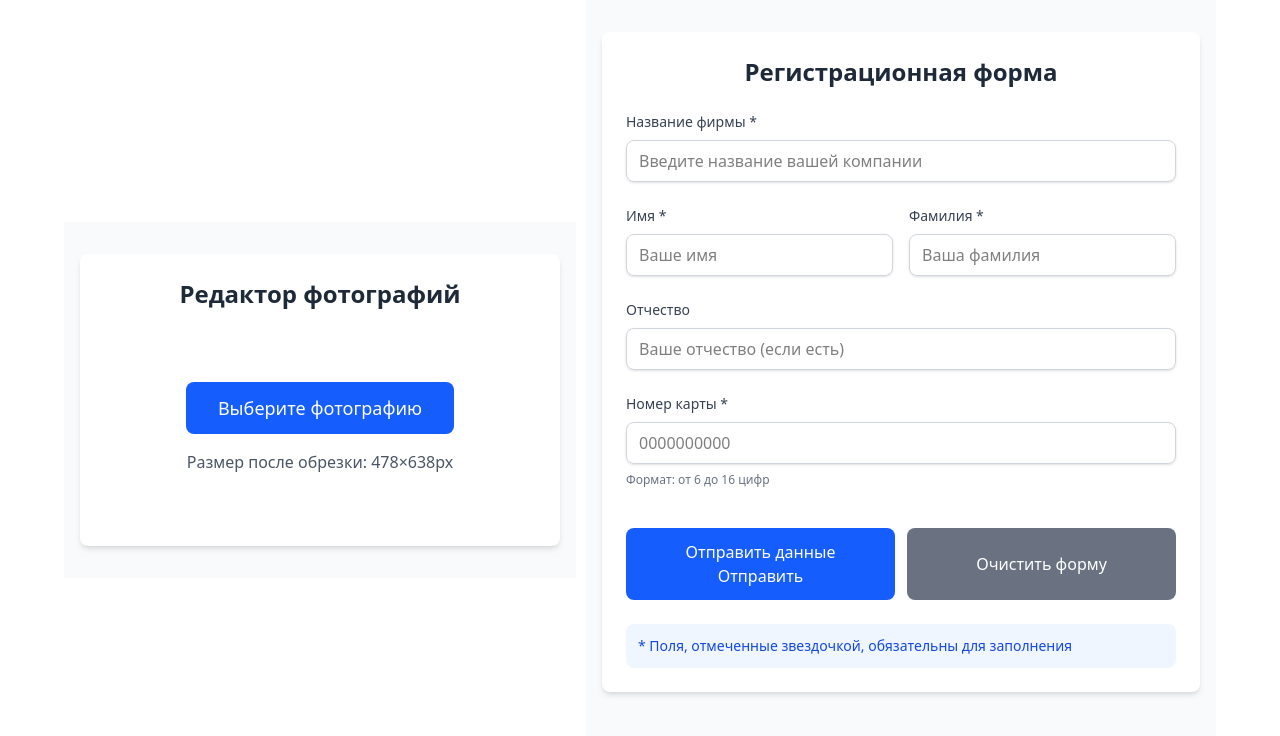
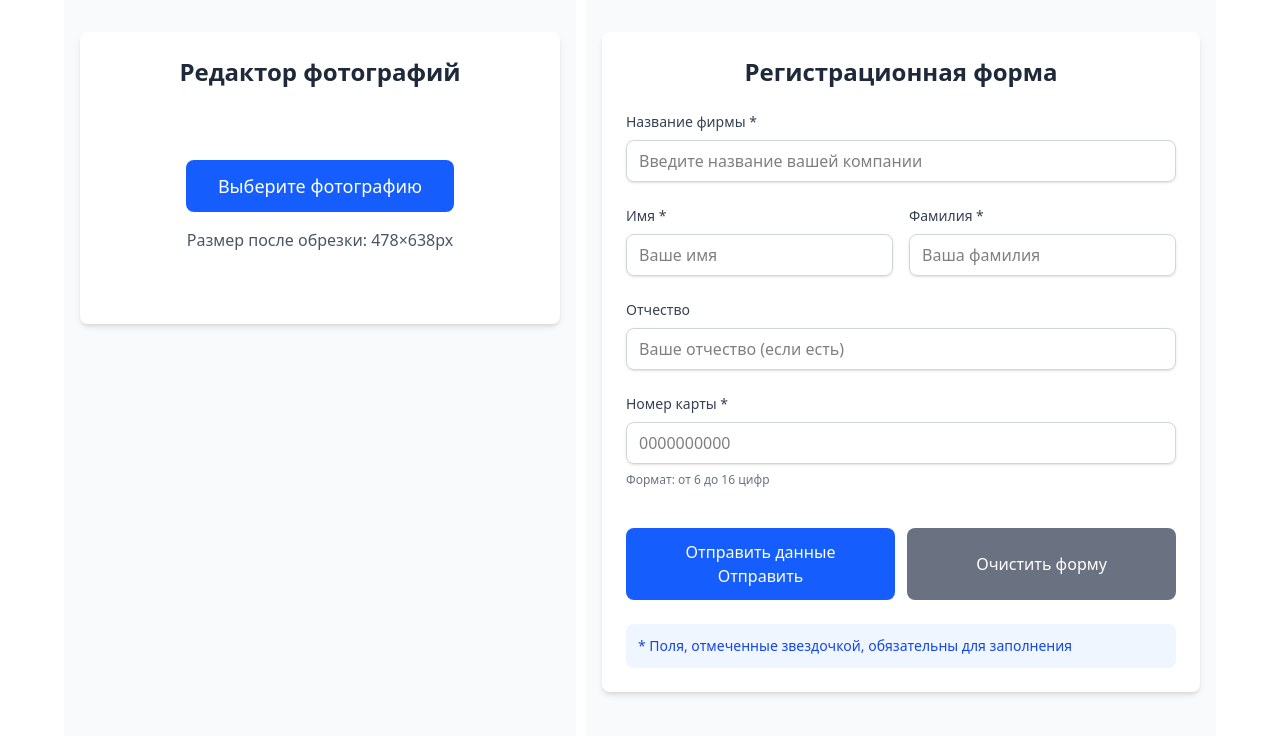
Before and after one commit to lexxmg/photo-pass, a React (Vite) app: page / in a window 1280 px wide. Shown: the top 736 px of the page. Built offline with nearby package versions, Linux system fonts and the light colour scheme.

Commit message:
distraction

```diff
--- a/src/App.tsx
+++ b/src/App.tsx
@@ -1,22 +1,25 @@
-import { useState } from 'react';
 import { ImageCropper } from './ui/ImageCropper';
 import { UserForm } from './ui/UserForm';
+import { useImageCropper } from './bll/useImageCropper';
 //import testPhoto from './assets/test_image.jpg';
 
+const TARGET_WIDTH = 478;
+const TARGET_HEIGHT = 638;
+
 export function App() {
-  const [isReset, setIsReset] = useState<boolean>(false);
+  const imageCropperControl = useImageCropper(TARGET_WIDTH, TARGET_HEIGHT);
 
   const formSubmit = (): void => {
-    setIsReset(true);
+    imageCropperControl.imageReset();
   };
 
   return (
     <div className="m-auto max-w-6xl max-lg:px-2">
       <div className="flex min-h-screen gap-2.5 max-md:flex-wrap">
-        <ImageCropper isReset={isReset} />
+        <ImageCropper imageCropperControl={imageCropperControl} />
 
         <div className="w-full">
-          <UserForm formSubmit={formSubmit} />
+          <UserForm formSubmit={formSubmit} croppedImage={imageCropperControl.croppedImageBlob} />
         </div>
       </div>
     </div>
--- /dev/null
+++ b/src/bll/useImageCropper.tsx
@@ -0,0 +1,125 @@
+import { useState, useRef, useCallback, type ChangeEvent, type RefObject } from 'react';
+import { type Point, type Area } from 'react-easy-crop';
+import { getCroppedImg } from '../utils/cropUtils';
+
+export type ImageCropperControl = {
+  imageSrc: string | null;
+  crop: Point;
+  zoom: number;
+  croppedAreaPixels: Area | null;
+  croppedImage: string | null;
+  croppedImageBlob: Blob | null;
+  fileInputRef: RefObject<HTMLInputElement | null>;
+  onFileChange: (e: ChangeEvent<HTMLInputElement>) => void;
+  onCropComplete: (_croppedArea: Area, croppedAreaPixels: Area) => void;
+  showCroppedImage: () => Promise<void>;
+  downloadImage: () => void;
+  handleNewImage: () => void;
+  imageReset: () => void;
+  backToEdit: () => void;
+  setCrop: ({}: Point) => void;
+  setZoom: (zoom: number) => void;
+};
+
+export function useImageCropper(targetWidth: number, targetHeight: number): ImageCropperControl {
+  const [imageSrc, setImageSrc] = useState<string | null>(null);
+  const [crop, setCrop] = useState<Point>({ x: 0, y: 0 });
+  const [zoom, setZoom] = useState<number>(1);
+  const [croppedAreaPixels, setCroppedAreaPixels] = useState<Area | null>(null);
+  const [croppedImage, setCroppedImage] = useState<string | null>(null);
+  const [croppedImageBlob, setCroppedImageBlob] = useState<Blob | null>(null);
+  const fileInputRef = useRef<HTMLInputElement>(null);
+
+  const onFileChange = useCallback((e: ChangeEvent<HTMLInputElement>) => {
+    if (e.target.files && e.target.files.length > 0) {
+      const file = e.target.files[0];
+      const reader = new FileReader();
+
+      reader.addEventListener('load', () => {
+        if (typeof reader.result === 'string') {
+          setImageSrc(reader.result);
+          setCrop({ x: 0, y: 0 });
+          setZoom(1.01);
+          setCroppedImage(null);
+        }
+      });
+
+      reader.readAsDataURL(file);
+      e.target.value = '';
+    }
+  }, []);
+
+  const onCropComplete = useCallback((_croppedArea: Area, croppedAreaPixels: Area) => {
+    setCroppedAreaPixels(croppedAreaPixels);
+  }, []);
+
+  const showCroppedImage = useCallback(async () => {
+    // Проверяем, что imageSrc и croppedAreaPixels не null
+    if (!imageSrc || !croppedAreaPixels) {
+      console.error('Image source or crop area is missing');
+      return;
+    }
+
+    try {
+      const croppedImageUrl = await getCroppedImg(imageSrc, croppedAreaPixels, targetWidth, targetHeight);
+      setCroppedImage(croppedImageUrl.url);
+      setCroppedImageBlob(croppedImageUrl.blob);
+    } catch (e) {
+      console.error('Ошибка при обрезке:', e);
+      alert('Ошибка при обрезке изображения');
+    }
+  }, [imageSrc, croppedAreaPixels]);
+
+  const downloadImage = useCallback(() => {
+    if (croppedImage) {
+      const link = document.createElement('a');
+      link.download = 'cropped-image.jpg';
+      link.href = croppedImage;
+      document.body.appendChild(link);
+      link.click();
+      document.body.removeChild(link);
+    }
+  }, [croppedImage]);
+
+  const handleNewImage = useCallback(() => {
+    setImageSrc(null);
+    setCroppedImage(null);
+    setCrop({ x: 0, y: 0 });
+    setZoom(1);
+    fileInputRef.current?.click();
+  }, []);
+
+  const imageReset = useCallback(() => {
+    setImageSrc(null);
+    setCroppedImage(null);
+    setCrop({ x: 0, y: 0 });
+    setZoom(1);
+    if (fileInputRef.current) {
+      fileInputRef.current.value = ''; // Это сбрасывает значение input[type="file"]
+      console.log(fileInputRef.current.value);
+    }
+  }, []);
+
+  const backToEdit = useCallback(() => {
+    setCroppedImage(null);
+  }, []);
+
+  return {
+    imageSrc,
+    crop,
+    zoom,
+    croppedAreaPixels,
+    croppedImage,
+    croppedImageBlob,
+    fileInputRef,
+    onFileChange,
+    onCropComplete,
+    showCroppedImage,
+    downloadImage,
+    handleNewImage,
+    imageReset,
+    backToEdit,
+    setCrop,
+    setZoom,
+  };
+}
--- a/src/ui/ImageCropper.tsx
+++ b/src/ui/ImageCropper.tsx
@@ -1,105 +1,25 @@
-import { useState, useCallback, useRef, type ChangeEvent } from 'react';
 import Cropper from 'react-easy-crop';
-import { type Point, type Area } from 'react-easy-crop';
-import { getCroppedImg } from '../utils/cropUtils';
-
-type Props = {
-  isReset: boolean;
-};
+import { type ImageCropperControl } from '../bll/useImageCropper';
 
 const TARGET_WIDTH = 478;
 const TARGET_HEIGHT = 638;
 
-export const ImageCropper = ({ isReset }: Props) => {
-  const [imageSrc, setImageSrc] = useState<string | null>(null);
-  const [crop, setCrop] = useState<Point>({ x: 0, y: 0 });
-  const [zoom, setZoom] = useState<number>(1);
-  const [croppedAreaPixels, setCroppedAreaPixels] = useState<Area | null>(null);
-  const [croppedImage, setCroppedImage] = useState<string | null>(null);
-  const fileInputRef = useRef<HTMLInputElement>(null);
+type Props = {
+  imageCropperControl: ImageCropperControl;
+};
 
-  const onFileChange = useCallback((e: ChangeEvent<HTMLInputElement>) => {
-    if (e.target.files && e.target.files.length > 0) {
-      const file = e.target.files[0];
-      const reader = new FileReader();
+export const ImageCropper = ({ imageCropperControl }: Props) => {
+  return (
+    <div className="min-w-lg bg-gray-50 px-4 py-8 max-md:min-w-full">
+      <div className="mx-auto max-w-2xl rounded-lg bg-white p-6 shadow-md">
+        {!imageCropperControl.croppedImage && <h2 className="mb-6 text-center text-2xl font-bold text-gray-800">Редактор фотографий</h2>}
 
-      reader.addEventListener('load', () => {
-        if (typeof reader.result === 'string') {
-          setImageSrc(reader.result);
-          setCrop({ x: 0, y: 0 });
-          setZoom(1.01);
-          setCroppedImage(null);
-        }
-      });
+        <input type="file" accept="image/*" onChange={imageCropperControl.onFileChange} ref={imageCropperControl.fileInputRef} className="hidden" />
 
-      reader.readAsDataURL(file);
-      e.target.value = '';
-    }
-  }, []);
-
-  const onCropComplete = useCallback((_croppedArea: Area, croppedAreaPixels: Area) => {
-    setCroppedAreaPixels(croppedAreaPixels);
-  }, []);
-
-  const showCroppedImage = useCallback(async () => {
-    // Проверяем, что imageSrc и croppedAreaPixels не null
-    if (!imageSrc || !croppedAreaPixels) {
-      console.error('Image source or crop area is missing');
-      return;
-    }
-
-    try {
-      const croppedImageUrl = await getCroppedImg(imageSrc, croppedAreaPixels, TARGET_WIDTH, TARGET_HEIGHT);
-      setCroppedImage(croppedImageUrl);
-    } catch (e) {
-      console.error('Ошибка при обрезке:', e);
-      alert('Ошибка при обрезке изображения');
-    }
-  }, [imageSrc, croppedAreaPixels]);
-
-  const downloadImage = useCallback(() => {
-    if (croppedImage) {
-      const link = document.createElement('a');
-      link.download = 'cropped-image.jpg';
-      link.href = croppedImage;
-      document.body.appendChild(link);
-      link.click();
-      document.body.removeChild(link);
-    }
-  }, [croppedImage]);
-
-  const handleNewImage = useCallback(() => {
-    setImageSrc(null);
-    setCroppedImage(null);
-    setCrop({ x: 0, y: 0 });
-    setZoom(1);
-    fileInputRef.current?.click();
-  }, []);
-
-  const imageReset = () => {
-    setImageSrc(null);
-    setCroppedImage(null);
-    setCrop({ x: 0, y: 0 });
-    setZoom(1);
-  };
-
-  if (isReset && imageSrc) imageReset();
-
-  const backToEdit = useCallback(() => {
-    setCroppedImage(null);
-  }, []);
-
-  return (
-    <div className="m-auto min-w-lg bg-gray-50 px-4 py-8 max-md:min-w-full">
-      <div className="mx-auto max-w-2xl rounded-lg bg-white p-6 shadow-md">
-        {!croppedImage && <h2 className="mb-6 text-center text-2xl font-bold text-gray-800">Редактор фотографий</h2>}
-
-        <input type="file" accept="image/*" onChange={onFileChange} ref={fileInputRef} className="hidden" />
-
-        {!imageSrc && (
+        {!imageCropperControl.imageSrc && (
           <div className="py-12 text-center">
             <button
-              onClick={() => fileInputRef.current?.click()}
+              onClick={() => imageCropperControl.fileInputRef.current?.click()}
               className="rounded-lg bg-blue-600 px-8 py-3 text-lg font-medium text-white transition duration-200 hover:bg-blue-700"
             >
               Выберите фотографию
@@ -110,34 +30,34 @@ export const ImageCropper = ({ isReset }: Props) => {
           </div>
         )}
 
-        {imageSrc && !croppedImage && (
+        {imageCropperControl.imageSrc && !imageCropperControl.croppedImage && (
           <div className="space-y-6">
             <div className="rounded-lg bg-gray-100 p-4">
               <h3 className="mb-3 text-lg font-semibold text-gray-800">Обрежьте изображение</h3>
 
               <div className="relative h-100 overflow-hidden rounded-lg bg-gray-200 max-[25rem]:h-62.5">
                 <Cropper
-                  image={imageSrc}
-                  crop={crop}
-                  zoom={zoom}
+                  image={imageCropperControl.imageSrc}
+                  crop={imageCropperControl.crop}
+                  zoom={imageCropperControl.zoom}
                   aspect={TARGET_WIDTH / TARGET_HEIGHT}
-                  onCropChange={setCrop}
-                  onZoomChange={setZoom}
-                  onCropComplete={onCropComplete}
+                  onCropChange={imageCropperControl.setCrop}
+                  onZoomChange={imageCropperControl.setZoom}
+                  onCropComplete={imageCropperControl.onCropComplete}
                   cropShape="rect"
                   showGrid={true}
                 />
               </div>
 
               <div className="mt-4 space-y-2">
-                <label className="block text-sm font-medium text-gray-700">Масштаб: {Math.round(zoom * 100)}%</label>
+                <label className="block text-sm font-medium text-gray-700">Масштаб: {Math.round(imageCropperControl.zoom * 100)}%</label>
                 <input
                   type="range"
-                  value={zoom}
+                  value={imageCropperControl.zoom}
                   min={1}
                   max={3}
                   step={0.1}
-                  onChange={(e) => setZoom(Number(e.target.value))}
+                  onChange={(e) => imageCropperControl.setZoom(Number(e.target.value))}
                   className="h-2 w-full cursor-pointer appearance-none rounded-lg bg-gray-200"
                 />
               </div>
@@ -145,19 +65,19 @@ export const ImageCropper = ({ isReset }: Props) => {
 
             <div className="flex gap-5 max-sm:flex-wrap">
               <button
-                onClick={showCroppedImage}
+                onClick={imageCropperControl.showCroppedImage}
                 className="grow rounded-lg bg-green-600 px-8 py-3 font-medium text-white transition duration-200 hover:bg-green-700 max-sm:w-full"
               >
                 Применить обрезку
               </button>
               <button
-                onClick={handleNewImage}
+                onClick={imageCropperControl.handleNewImage}
                 className="grow rounded-lg bg-gray-500 px-8 py-3 font-medium text-white transition duration-200 hover:bg-gray-600 max-sm:w-full"
               >
                 Новое фото
               </button>
               <button
-                onClick={imageReset}
+                onClick={imageCropperControl.imageReset}
                 className="grow rounded-lg bg-gray-500 px-8 py-3 font-medium text-white transition duration-200 hover:bg-gray-600 max-sm:w-full"
               >
                 Сброс
@@ -166,12 +86,16 @@ export const ImageCropper = ({ isReset }: Props) => {
           </div>
         )}
 
-        {croppedImage && (
+        {imageCropperControl.croppedImage && (
           <div className="space-y-6">
             <h3 className="text-center text-xl font-semibold text-gray-800">Результат обрезки</h3>
 
             <div className="flex flex-col items-center space-y-4">
-              <img src={croppedImage} alt="Обрезанное изображение" className="rounded-lg border-2 border-gray-300 object-contain" />
+              <img
+                src={imageCropperControl.croppedImage}
+                alt="Обрезанное изображение"
+                className="rounded-lg border-2 border-gray-300 object-contain"
+              />
 
               <div className="text-center">
                 <div className="text-lg font-medium text-gray-700">
@@ -181,13 +105,13 @@ export const ImageCropper = ({ isReset }: Props) => {
 
               <div className="flex flex-wrap gap-5">
                 <button
-                  onClick={downloadImage}
+                  onClick={imageCropperControl.downloadImage}
                   className="grow rounded-lg bg-blue-600 px-8 py-3 font-medium text-white transition duration-200 hover:bg-blue-700 max-sm:w-full"
                 >
                   Скачать фото
                 </button>
                 <button
-                  onClick={backToEdit}
+                  onClick={imageCropperControl.backToEdit}
                   className="max-2m:w-full grow rounded-lg bg-gray-500 px-8 py-3 font-medium text-white transition duration-200 hover:bg-gray-600"
                 >
                   Вернуться к редактированию
--- a/src/ui/UserForm.tsx
+++ b/src/ui/UserForm.tsx
@@ -2,11 +2,11 @@ import { useState, useCallback, type ChangeEvent, type FormEvent } from 'react';
 
 type Props = {
   formSubmit: () => void;
+  croppedImage: Blob | null;
 };
 
-export const UserForm = ({ formSubmit }: Props) => {
+export const UserForm = ({ formSubmit, croppedImage }: Props) => {
   const [isLoading, setIsLoading] = useState(false);
-  const croppedImage = null;
   const [formData, setFormData] = useState({
     companyName: '',
     firstName: '',
@@ -119,9 +119,16 @@ export const UserForm = ({ formSubmit }: Props) => {
         // Добавляем отредактированное фото
         if (croppedImage) {
           // Конвертируем Data URL в Blob
-          const response = await fetch(croppedImage);
-          const blob = await response.blob();
-          formDataToSend.append('photo', blob, 'cropped-photo.jpg');
+          // const response = await fetch(croppedImage);
+          // const blob = await response.blob();
+          formDataToSend.append('photo', croppedImage, 'cropped-photo.jpg');
+
+          // ✅ ВРЕМЕННО: Создаем URL для просмотра фото
+          const tempUrl = URL.createObjectURL(croppedImage);
+          console.log('📸 Фото для отправки:', tempUrl);
+
+          // Открываем фото в новой вкладке
+          window.open(tempUrl, '_blank');
         }
 
         // Здесь отправляем данные на сервер
```
Also changed, not shown: src/utils/cropUtils.ts (+7 -2 lines).
